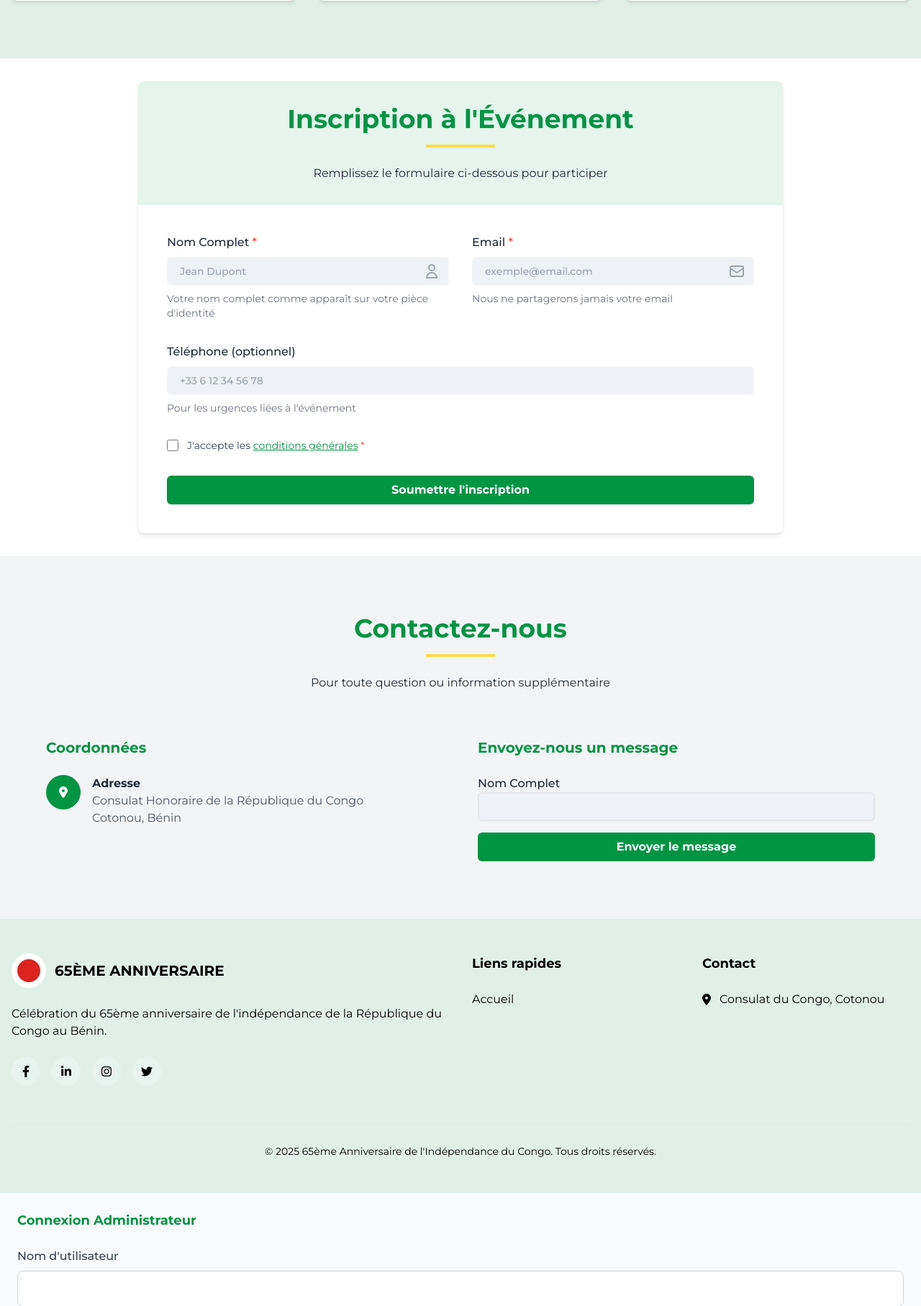
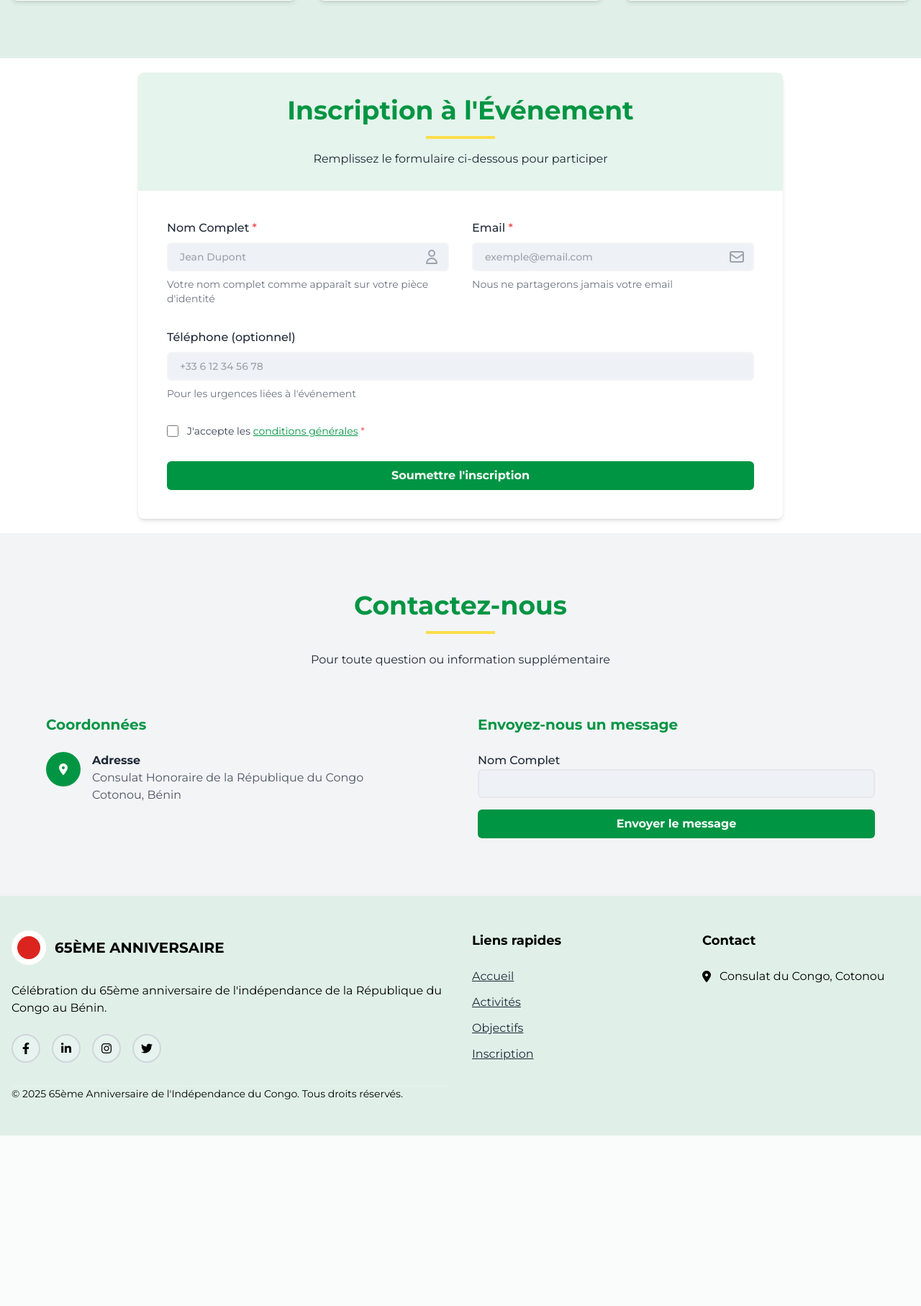
Before and after one commit to Rahim10020/Consulat-Congo, a Django app: page /home/ in a window 1280 px wide. Shown: the part 2395-4210 px from the top of the page at 72% size. After the commit the page ends 3973 px from the top, so only its background shows below. Run offline with Django 5.2, Linux system fonts and the light colour scheme; some libraries are stand-ins or nearby versions.

Commit message:
Ajustements du footer

```diff
--- a/consulat_site/consulat/templates/consulat/base.html
+++ b/consulat_site/consulat/templates/consulat/base.html
@@ -30,8 +30,8 @@
 
     {% include 'consulat/components/footer.html' %}
 
-    <!-- {% include 'consulat/components/admin_panel.html' %}
-    {% include 'consulat/components/confirmation_modal.html' %} -->
+    {% include 'consulat/components/admin_panel.html' %}
+    {% include 'consulat/components/confirmation_modal.html' %}
 
     <script src="{% static 'js/main.js' %}"></script>
     <script src="{% static 'js/admin.js' %}"></script>
--- a/consulat_site/consulat/templates/consulat/components/footer.html
+++ b/consulat_site/consulat/templates/consulat/components/footer.html
@@ -17,29 +17,36 @@
         <div class="flex space-x-4">
           <a
             href="#"
-            class="bg-white bg-opacity-20 w-10 h-10 rounded-full flex items-center justify-center hover:bg-opacity-30 transition"
+            class="bg-white border-2 border-gray-300 bg-opacity-20 w-10 h-10 rounded-full flex items-center justify-center hover:bg-congo-yellow transition-all duration-200"
           >
             <i class="fab fa-facebook-f"></i>
           </a>
           <a
             href="#"
-            class="bg-white bg-opacity-20 w-10 h-10 rounded-full flex items-center justify-center hover:bg-opacity-30 transition"
+            class="bg-white border-2 border-gray-300 bg-opacity-20 w-10 h-10 rounded-full flex items-center justify-center hover:bg-congo-yellow transition-all duration-200"
           >
             <i class="fab fa-linkedin-in"></i>
           </a>
           <a
             href="#"
-            class="bg-white bg-opacity-20 w-10 h-10 rounded-full flex items-center justify-center hover:bg-opacity-30 transition"
+            class="bg-white border-2 border-gray-300 bg-opacity-20 w-10 h-10 rounded-full flex items-center justify-center hover:bg-congo-yellow transition-all duration-200"
           >
             <i class="fab fa-instagram"></i>
           </a>
           <a
             href="#"
-            class="bg-white bg-opacity-20 w-10 h-10 rounded-full flex items-center justify-center hover:bg-opacity-30 transition"
+            class="bg-white border-2 border-gray-300 bg-opacity-20 w-10 h-10 rounded-full flex items-center justify-center hover:bg-congo-yellow transition-all duration-200"
           >
             <i class="fab fa-twitter"></i>
           </a>
-
+        </div>
+        <div
+          class="border-t border-white border-opacity-20 mt-8 text-sm"
+        >
+          <p>
+            © 2025 65ème Anniversaire de l'Indépendance du Congo. Tous droits
+            réservés.
+          </p>
         </div>
       </div>
 
@@ -47,11 +54,33 @@
         <h4 class="text-lg font-bold mb-6">Liens rapides</h4>
         <ul class="space-y-3">
           <li>
-            <a href="#accueil" class="hover:text-congo-yellow transition"
+            <a
+              href="#accueil"
+              class="text-gray-800 hover:text-congo-green underline"
               >Accueil</a
             >
           </li>
-          <!-- Autres liens -->
+          <li>
+            <a
+              href="#activites"
+              class="text-gray-800 hover:text-congo-green underline"
+              >Activités</a
+            >
+          </li>
+          <li>
+            <a
+              href="#objectifs"
+              class="text-gray-800 hover:text-congo-green underline"
+              >Objectifs</a
+            >
+          </li>
+          <li>
+            <a
+              href="#inscription"
+              class="text-gray-800 hover:text-congo-green underline"
+              >Inscription</a
+            >
+          </li>
         </ul>
       </div>
 
@@ -66,14 +95,5 @@
         </ul>
       </div>
     </div>
-
-    <div
-      class="border-t border-white border-opacity-20 mt-12 pt-8 text-center text-sm"
-    >
-      <p>
-        © 2025 65ème Anniversaire de l'Indépendance du Congo. Tous droits
-        réservés.
-      </p>
-    </div>
   </div>
 </footer>
--- a/consulat_site/consulat/templates/consulat/components/registration.html
+++ b/consulat_site/consulat/templates/consulat/components/registration.html
@@ -1,4 +1,4 @@
-<section id="inscription" class="py-8 bg-white">
+<section id="inscription" class="py-5 bg-white">
   <div class="container mx-auto px-4">
     <div
       class="max-w-4xl mx-auto bg-white rounded-lg shadow-md overflow-hidden"
@@ -11,7 +11,7 @@
         <h2 class="text-2xl md:text-4xl font-bold text-congo-green mb-4">
           Inscription à l'Événement
         </h2>
-        <div class="w-24 h-1 bg-congo-yellow mx-auto mb-6"></div>
+        <div class="w-24 h-1 bg-congo-yellow mx-auto mb-4"></div>
         <p class="text-gray-800 max-w-2xl mx-auto">
           Remplissez le formulaire ci-dessous pour participer
         </p>
```
